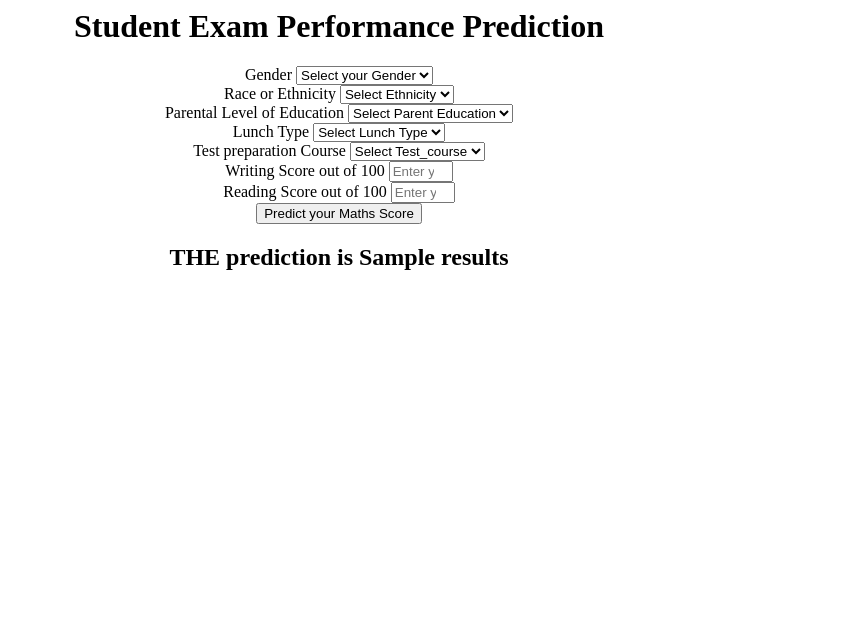
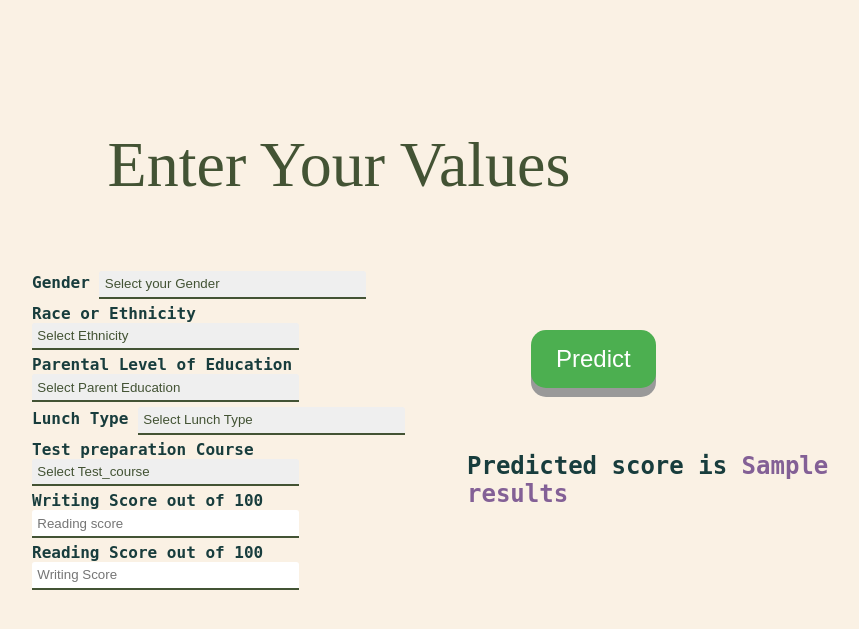
Before and after one commit to 01Abhinav/ML-Project, a Flask app: template templates/home.html in a window 1280 px wide. Shown: the top 629 px of the page, without its empty margins (301-1160 px from the left). Run offline with Flask 3, Linux system fonts and the light colour scheme; the template is opened without the code that fills it: most values are stand-ins (such as "Sample title", 1, 10 or a date in 2020).

Commit message:
design changes

```diff
--- a/templates/home.html
+++ b/templates/home.html
@@ -1,12 +1,84 @@
 <html>
-<body>
-    <div class="login" align="center">
+<head>
+    <style>
+        option{
+            background:#FAF1E4;
+            color: #435334;
 
+        }
+        .form-control{
+            appearance: none;
+            border: none;
+            outline: none;
+            border-bottom: .15em solid #435334;
+            background: rgba(#435334, .2);
+            border-radius: .2em .2em 0 0;
+            padding: .4em;
+            color: #435334;
+
+            width: 20em;
+        }
+        .mt-3{
+            margin: 4rem;
+
+        }
+        .mb-3{
+            margin: 5px;
+            flex:content;
+        }
+        .boxy{
+            margin: 4em;
+            font-family: monospace;
+            font-weight: bold;
+            font-size: 16;
+            color: #183D3D;
+            margin-left: 20em;
+            display: flex;
+        }
+        .title{
+            color: #435334;
+            text-align: center;
+            font-size: 64;
+            margin-top: 2em;
+            font-family: 'Times New Roman', Times, serif;
+        }
+        .button {
+            display: inline-block;
+            padding: 15px 25px;
+            font-size: 24px;
+            cursor: pointer;
+            text-align: center;
+            text-decoration: none;
+            outline: none;
+            color: #fff;
+            background-color: #4caf50;
+            border: none;
+            border-radius: 15px;
+            box-shadow: 0 9px #999;
+          }
+
+          .button:hover {
+            background-color: #3e8e41;
+          }
+
+          .button:active {
+            background-color: #3e8e41;
+            box-shadow: 0 5px #666;
+            transform: translateY(4px);
+          }
+    </style>
+</head>
+
+<body bgcolor="#FAF1E4">
+    <div >
        <form action="{{ url_for('predict_datapoint')}}" method="post">
-        <h1>
-            <legend>Student Exam Performance Prediction</legend>
-        </h1>
-        <div class="mb-3">
+        <div class="title"
+    >
+      Enter Your Values
+    </div >
+    <div class="boxy">
+        <div style="flex: 50%;">
+            <div class="mb-3">
             <label class="form-label">Gender</label>
             <select class="form-control" name="gender" placeholder="Enter you Gender" required>
                 <option class="placeholder" selected disabled value="">Select your Gender</option>
@@ -92,19 +164,28 @@
         <div class="mb-3">
             <label class="form-label">Writing Score out of 100</label>
             <input class="form-control" type="number" name="reading_score"
-                placeholder="Enter your Reading score" min='0' max='100' />
+                placeholder="Reading score" min='0' max='100' />
         </div>
         <div class="mb-3">
             <label class="form-label">Reading Score out of 100</label>
             <input class="form-control" type="number" name="writing_score"
-                placeholder="Enter your Reading Score" min='0' max='100' />
+                placeholder="Writing Score" min='0' max='100' />
+        </div></div>
+        <div style="flex: 50%;">
+            <div class="mt-3">
+                <button class="button" type="submit" >Predict</button>
+            </div>
+            <h2>
+                Predicted score is <span style="color: #836096;">{{results}} </span>
+             </h2>
         </div>
-        <div class="mb-3">
-            <input class="btn btn-primary" type="submit" value="Predict your Maths Score" required />
-        </div>
+
+
+
+    </div>
+
     </form>
-    <h2>
-       THE  prediction is {{results}}
-    </h2>
+
+
    <body>
 </html>
```
Also changed, not shown: templates/index.html (+34 -39 lines).
